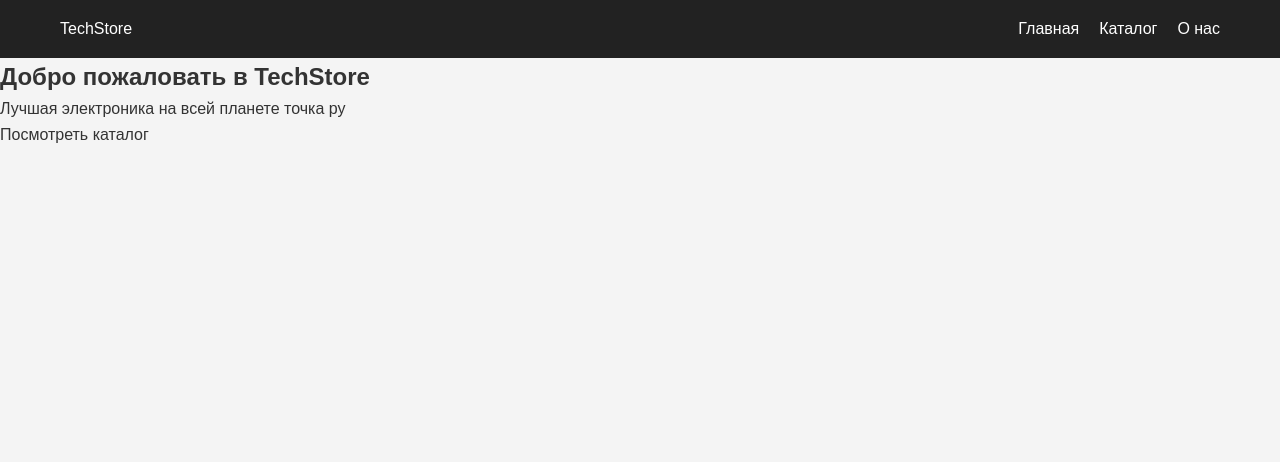
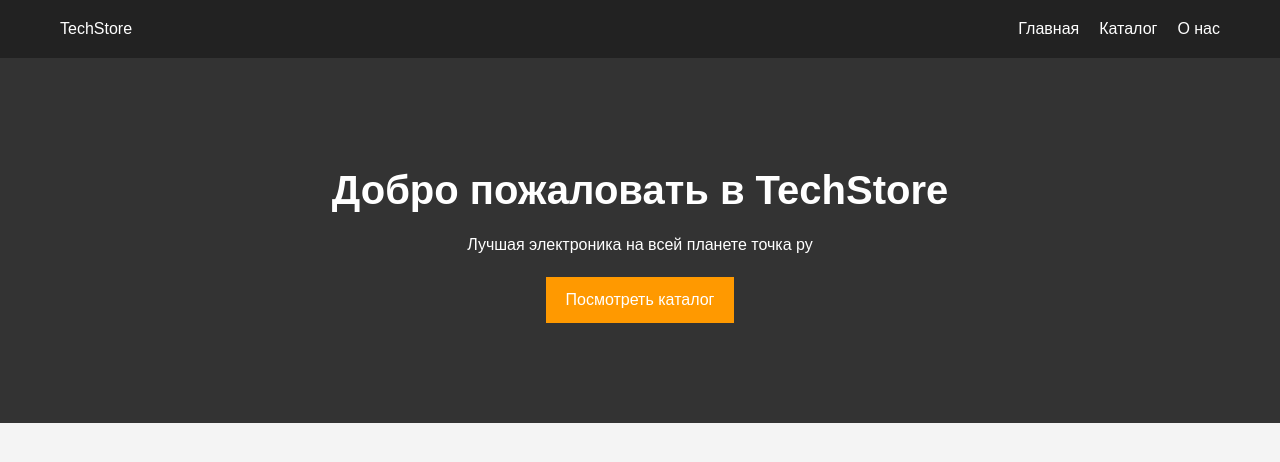
Before and after one commit to s0m1k111/Lab_14_16_TechStore_Selivanov_Belyaev, a plain HTML site: page index.html in a window 1280 px wide. Drawn offline with Linux system fonts and the light colour scheme.

Commit message:
Apdate 2.0 css/style.css

```diff
--- a/css/style.css
+++ b/css/style.css
@@ -51,3 +51,26 @@ nav ul {
 nav a:hover {
   color: #25698b;
 }
+
+.hero {
+  background: #333;
+  color: #fff;
+  text-align: center;
+  padding: 100px 20px;
+}
+
+.hero h1 {
+  font-size: 2.5rem;
+  margin-bottom: 10px;
+}
+
+.btn {
+  display: inline-block;
+  background: #ff9900;
+  color: #fff;
+  padding: 10px 20px;
+  margin-top: 20px;
+  border: none;
+  cursor: pointer;
+  transition: 0.3s;
+}
```
